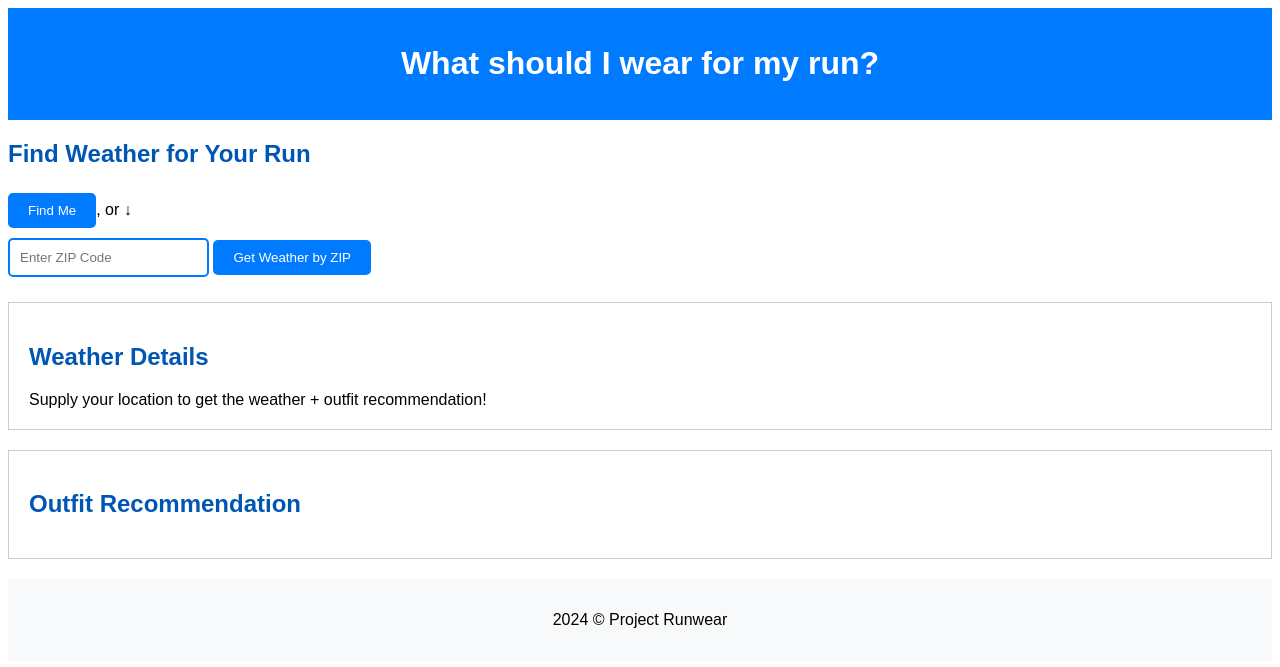
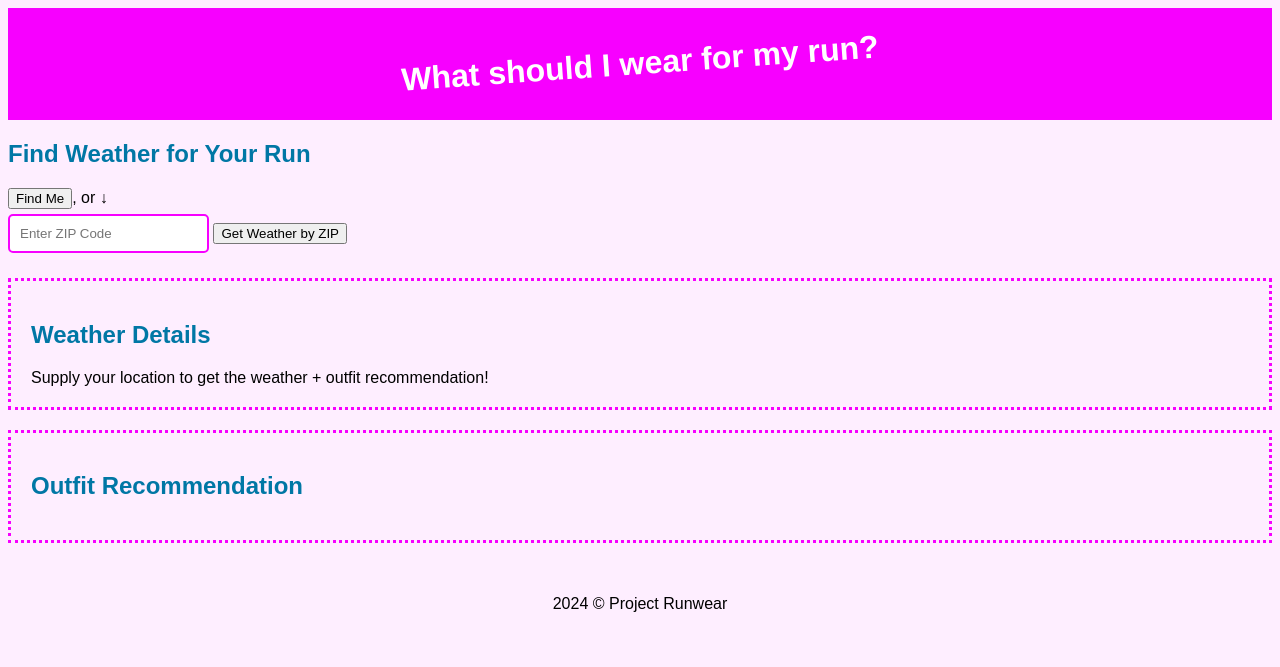
Before and after one commit to mdlarson/ProjectRunwear, a Flask app: page / in a window 1280 px wide. Shown: the top 667 px of the page. Run offline with Flask 3, Linux system fonts and the light colour scheme.

Commit message:
Update page style

```diff
--- a/static/style.css
+++ b/static/style.css
@@ -1,42 +1,92 @@
 body,
 button,
 input {
-    font-family: Arial, sans-serif;
+    font-family: "Andale Mono", Arial, sans-serif;
+}
+
+body {
+    background-color: #feeeff;
 }
 
 header {
-    background-color: #007bff;
+    background-color: #f700ff;
     color: white;
     padding: 1rem;
     text-align: center;
 }
 
 footer {
-    background-color: #f8f9fa;
+    background-color: #feeeff;
     text-align: center;
     padding: 1rem;
     margin-top: 20px;
 }
 
-.temp-button {
-    background-color: #007BFF;
-    color: #fff;
-    padding: 10px 20px;
-    margin: 5px 0;
-    border: none;
-    border-radius: 5px;
-    cursor: pointer;
+h1 {
+    transform: rotate(-4deg);
 }
 
-.temp-button:hover {
-    background-color: #0056b3;
+img:hover {
+    animation: shake 1s;
+    animation-iteration-count: infinite;
+
+}
+
+@keyframes shake {
+    0% {
+        transform: translate(1px, 1px) rotate(0deg);
+    }
+
+    10% {
+        transform: translate(-1px, -2px) rotate(-1deg);
+    }
+
+    20% {
+        transform: translate(-3px, 0px) rotate(1deg);
+    }
+
+    30% {
+        transform: translate(3px, 2px) rotate(0deg);
+    }
+
+    40% {
+        transform: translate(1px, -1px) rotate(1deg);
+    }
+
+    50% {
+        transform: translate(-1px, 2px) rotate(-1deg);
+    }
+
+    60% {
+        transform: translate(-3px, 1px) rotate(0deg);
+    }
+
+    70% {
+        transform: translate(3px, 1px) rotate(-1deg);
+    }
+
+    80% {
+        transform: translate(-1px, -1px) rotate(1deg);
+    }
+
+    90% {
+        transform: translate(1px, 2px) rotate(0deg);
+    }
+
+    100% {
+        transform: translate(1px, -2px) rotate(-1deg);
+    }
 }
 
 input[type="text"] {
     padding: 10px;
     margin: 5px 0;
-    border: 2px solid #007BFF;
+    border: 2px solid #f700ff;
     border-radius: 5px;
+}
+
+section h2 {
+    color: #0077a5;
 }
 
 .clothingImage {
@@ -50,13 +100,23 @@ input[type="text"] {
     opacity: 1;
 }
 
+.button {
+    background-color: #f700ff;
+    color: #fff;
+    padding: 10px 20px;
+    margin: 5px 0;
+    border: none;
+    border-radius: 5px;
+    cursor: pointer;
+}
+
+.button:hover {
+    border: 2px solid #fa77ff;
+}
+
 #weatherDisplay,
 #clothingRecommendation {
     padding: 20px;
-    border: 1px solid #ccc;
+    border: 3px dotted #f700ff;
     margin-top: 20px;
 }
-
-section h2 {
-    color: #0056b3;
-}
```
